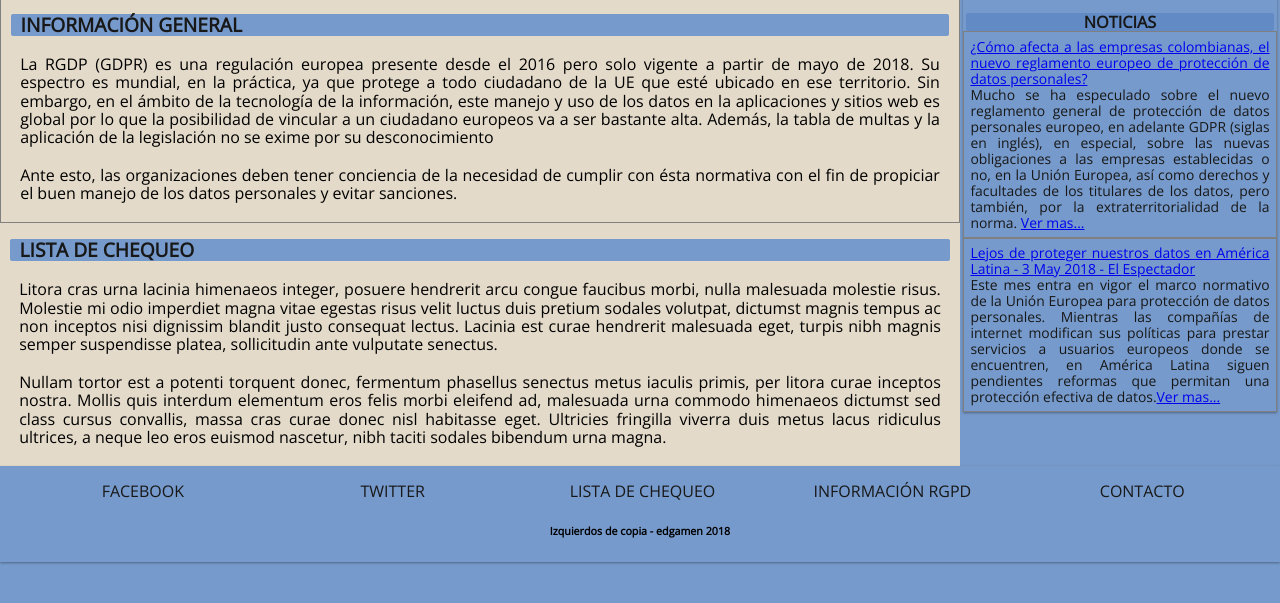
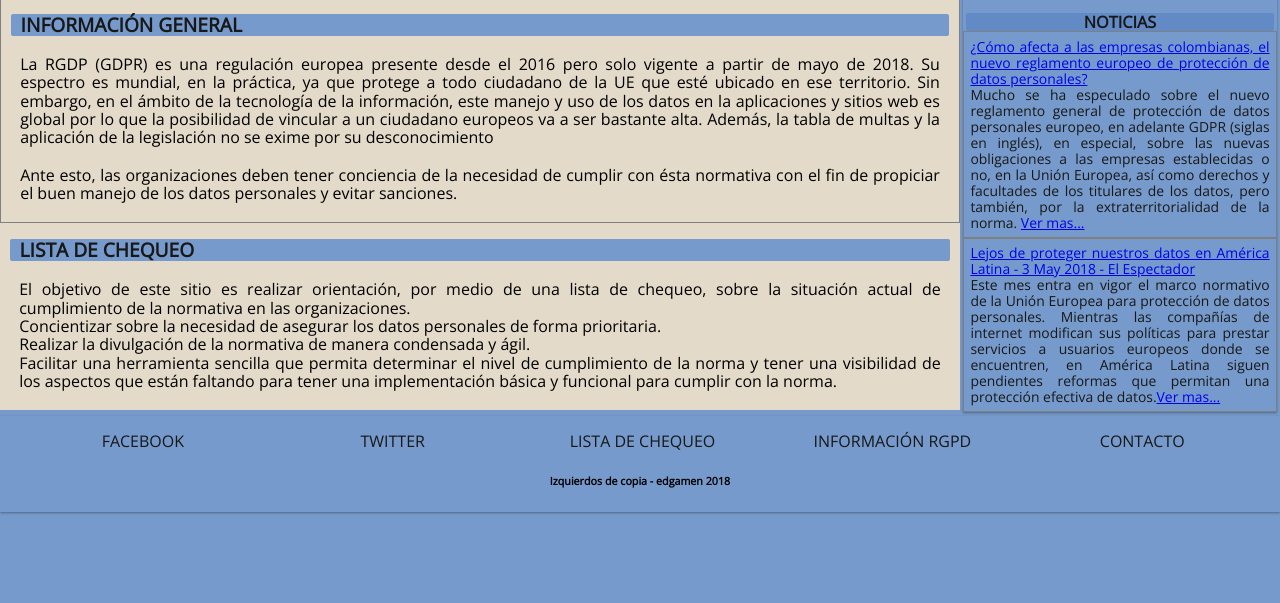
Before and after one commit to edgamen/repoProyectoBICTIA, a plain HTML site: page index.html in a window 1280 px wide. Shown: the part 165-768 px from the top of the page. Drawn offline with nearby package versions, Linux system fonts and the light colour scheme; a web font is replaced by a local one.

Commit message:
Contenido pagina index
Se agrega contenido a la sección de lista de chequeo

```diff
--- a/index.html
+++ b/index.html
@@ -64,18 +64,18 @@ no se exime por su desconocimiento
         <section class="col-9 col-s-12">
             <h2>LISTA DE CHEQUEO</h2>
             <p>
-                Litora cras urna lacinia himenaeos integer, posuere hendrerit arcu congue faucibus morbi, nulla malesuada
-                molestie risus. Molestie mi odio imperdiet magna vitae egestas risus velit luctus duis pretium sodales
-                volutpat, dictumst magnis tempus ac non inceptos nisi dignissim blandit justo consequat lectus.
-                Lacinia est curae hendrerit malesuada eget, turpis nibh magnis semper suspendisse platea, sollicitudin
-                ante vulputate senectus.
+                    El objetivo de este sitio es realizar orientación, por medio de una lista de chequeo, sobre
+                    la situación actual de cumplimiento de la normativa en las
+                    organizaciones. <br>
+                    Concientizar sobre la necesidad de asegurar los datos
+                    personales de forma prioritaria. <br>
+                    Realizar la divulgación de la normativa de manera condensada y ágil. <br>
+                    Facilitar una herramienta sencilla que permita
+                    determinar el nivel de cumplimiento de la norma y tener una
+                    visibilidad de los aspectos que están faltando para tener una
+                    implementación básica y funcional para cumplir con la norma.
             </p>
-            <p>       Nullam tortor est a potenti torquent donec, fermentum phasellus senectus metus iaculis primis,
-                per litora curae inceptos nostra. Mollis quis interdum elementum eros felis morbi eleifend ad, malesuada urna
-                commodo himenaeos dictumst sed class cursus convallis, massa cras curae donec nisl habitasse eget. Ultricies
-                fringilla viverra duis metus lacus ridiculus ultrices, a neque leo eros euismod nascetur, nibh taciti sodales
-                bibendum urna magna.
-            </p>
+
 
         </section>
 
```
